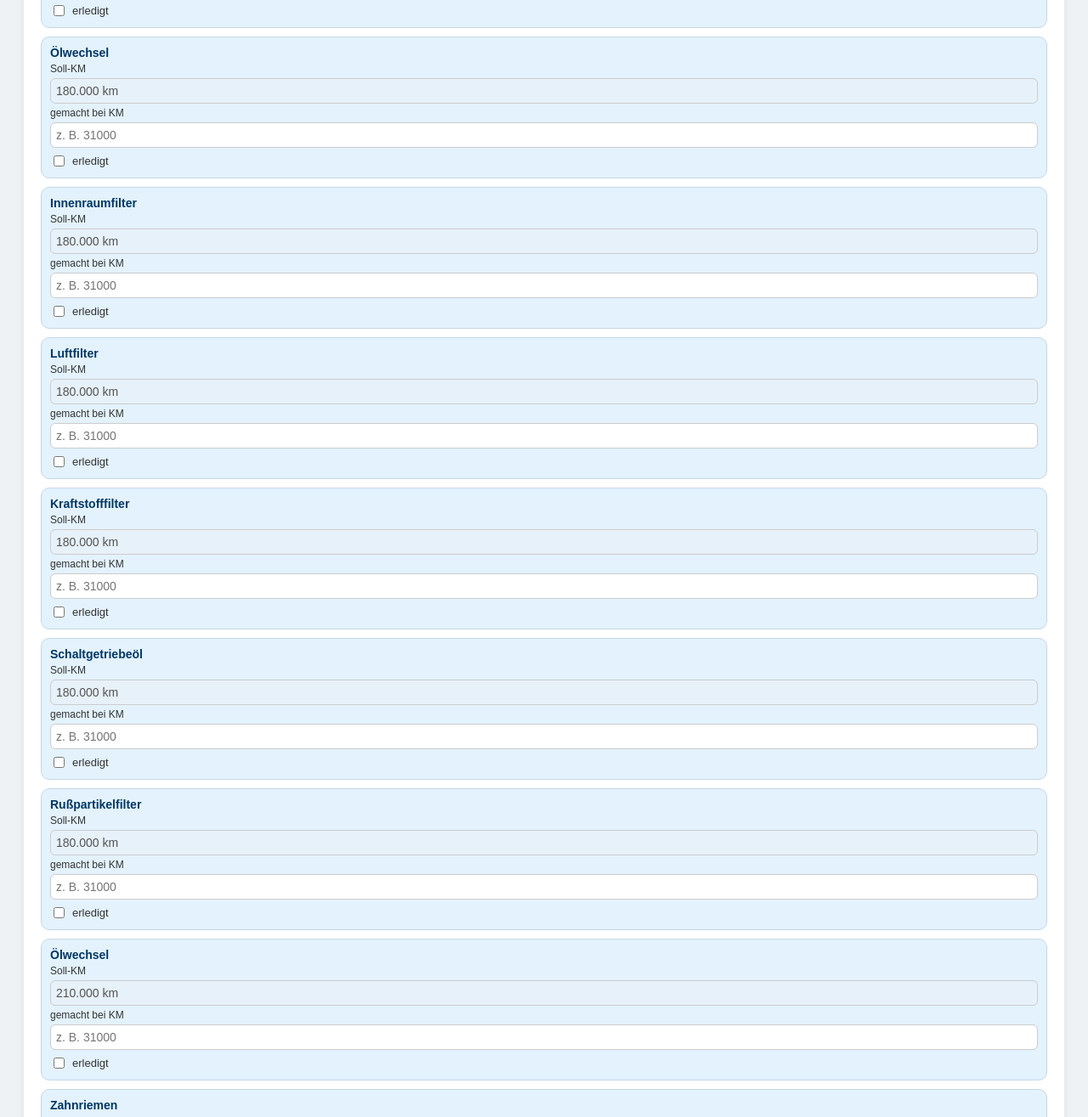
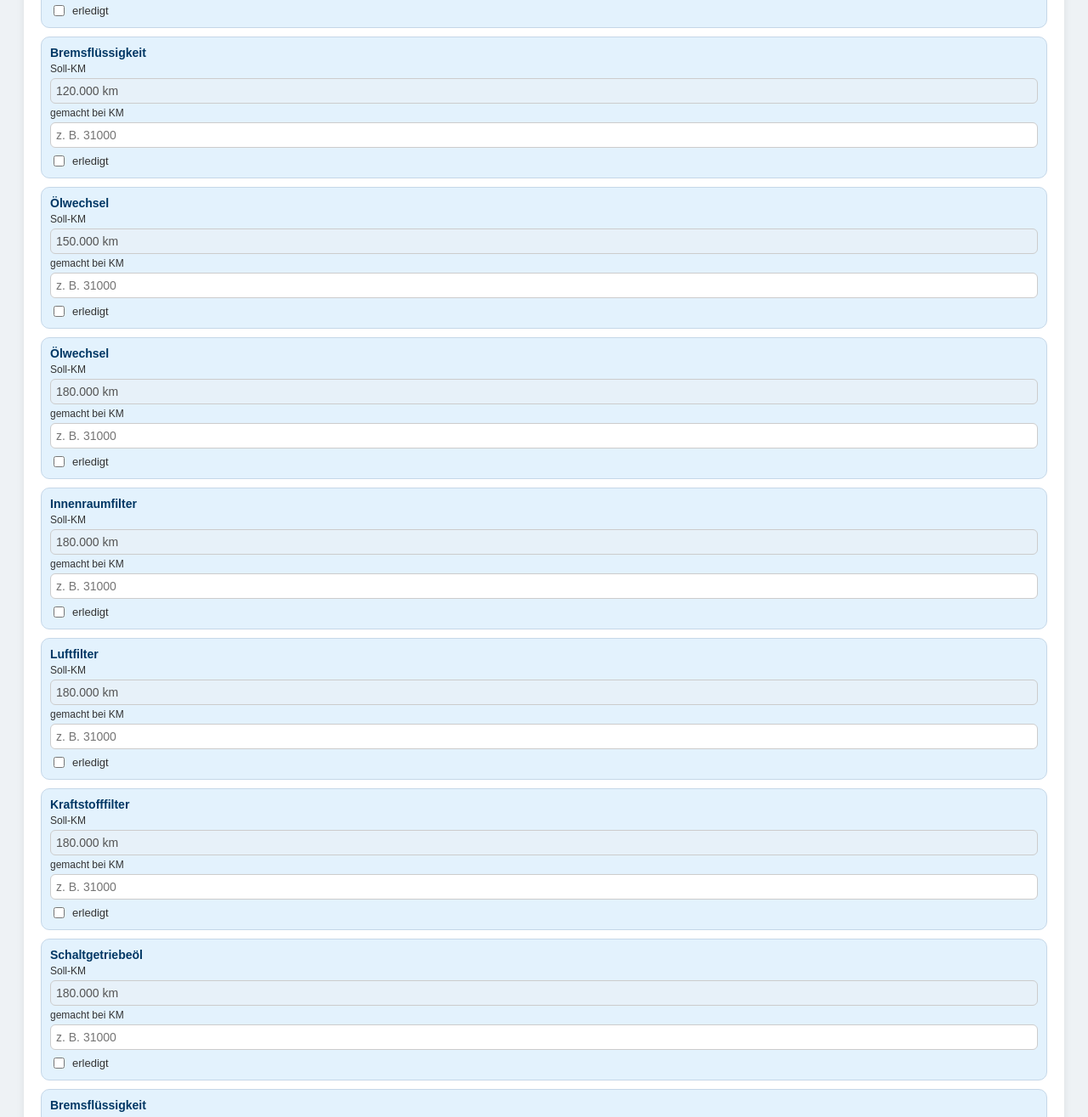
Before and after one commit to nzvdgzygrk-hub/Fahrzeugmanager-VW, a plain HTML site: page index.html in a window 1280 px wide. Shown: the part 2706-4021 px from the top of the page at 85% size. Drawn offline with Linux system fonts and the light colour scheme.

Commit message:
Update index.html

```diff
--- a/index.html
+++ b/index.html
@@ -281,12 +281,13 @@
       { id: "luft",  title: "Luftfilter",         interval: 90000, presets: [90000, 180000, 270000] },
       { id: "diesel",title: "Kraftstofffilter",   interval: 90000, presets: [90000, 180000, 270000] },
       { id: "gear",  title: "Schaltgetriebeöl",   interval: 60000, presets: [60000, 120000, 180000, 240000] },
-      { id: "brake", title: "Bremsflüssigkeit",   interval: "alle 2 Jahre", presets: ["11.01.2023"] },
+      { id: "brake", title: "Bremsflüssigkeit",   interval: 60000, presets: [60000, 120000, 180000, 240000] },
       { id: "belt",  title: "Zahnriemen",         interval: 210000, presets: [210000] },
-      { id: "dpf",   title: "Rußpartikelfilter",  interval: 180000, presets: [180000] }
+      { id: "tens",  title: "Spannrolle Zahnriemen", interval: 210000, presets: [210000] },
+      { id: "dpf",   title: "Rußpartikelfilter (DPF)",  interval: 210000, presets: [210000] }
     ];
 
-    // Wir bauen eine flache Liste aller festen Einträge, sortiert nach km
+    // flache Liste aller festen Einträge, sortiert nach km
     const fixedEntries = [];
     fixedTasks.forEach(task => {
       task.presets.forEach((preset, idx) => {
@@ -645,9 +646,8 @@
         e.task.toLowerCase().indexOf("oelwechsel") !== -1 ||
         e.task.toLowerCase().indexOf("öl") !== -1
       );
-      let lastOil = null;
       if (oilEntries.length > 0) {
-        lastOil = oilEntries[oilEntries.length - 1];
+        const lastOil = oilEntries[oilEntries.length - 1];
         oilSpan.textContent =
           lastOil.date + " bei " + formatKm(lastOil.km) + " km";
         const oilTask = fixedTasks.find(t => t.id === "oil");
```
